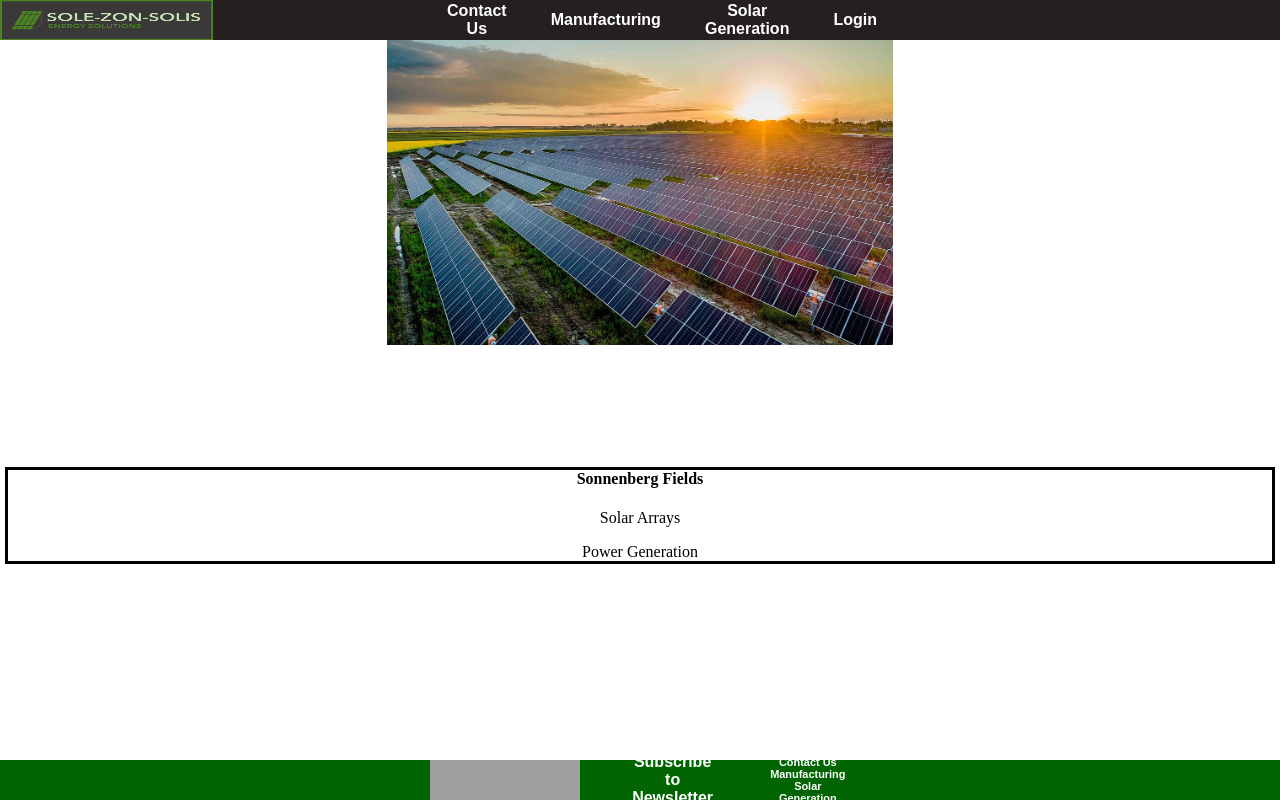
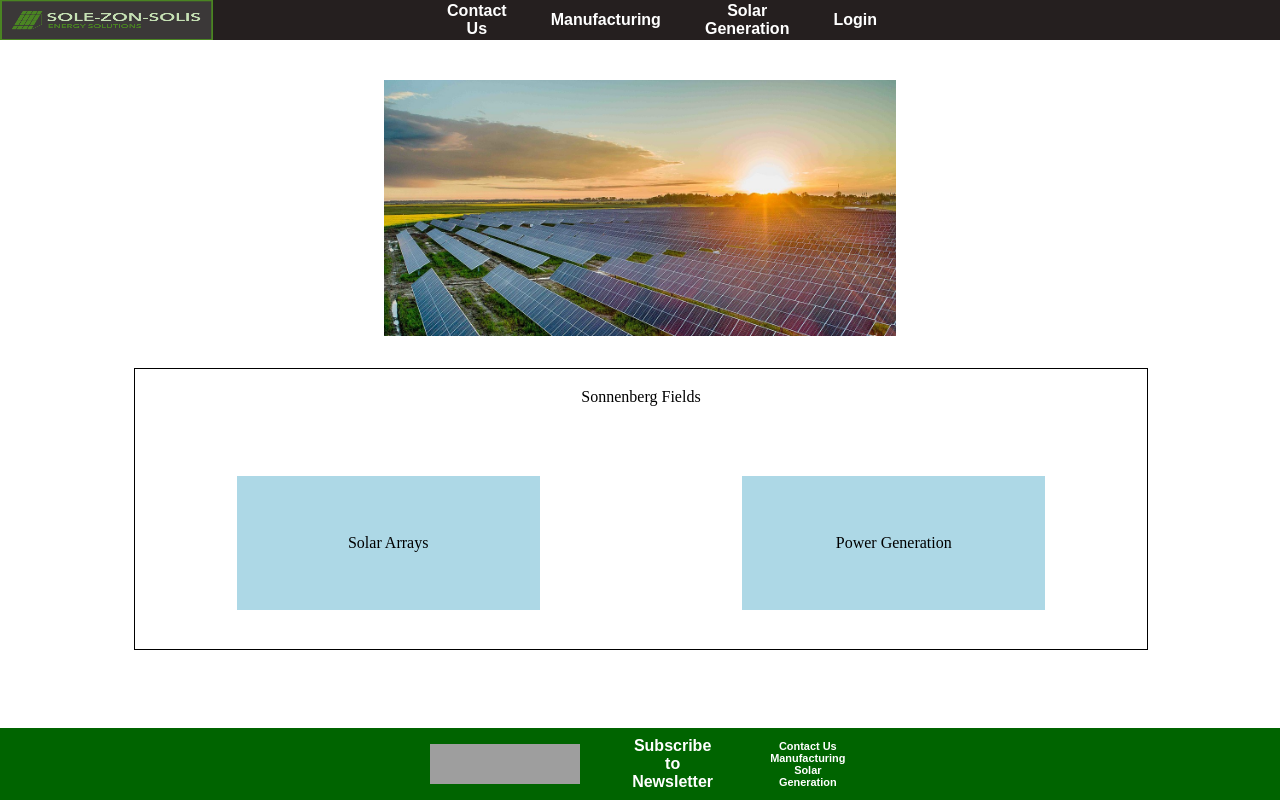
Before and after one commit to Lewis-Cyber-Defense/cfc-green, a Python web app: template src/application/templates/index.html in a window 1280 px wide. Run offline with Jinja, Linux system fonts and the light colour scheme; the template is opened without the code that fills it, so the values that code supplies are empty; grey boxes are pictures that could not be loaded.

Commit message:
Fixed Home Page! :)

```diff
--- /dev/null
+++ b/src/application/static/css/index.css
@@ -0,0 +1,93 @@
+#solarPanelSection {
+    position: fixed;
+    top: 10vh;
+    width: 40%;
+    height: 32vh;
+    left: 30%;
+    /* background-color: aqua; */
+    background-image: url(../images/solarpanels.jpg);
+    background-size: cover;
+}
+
+#bottomIndexSection {
+    display: flex;
+    position: relative;
+    width: 80%;
+    height: 35vh;
+    /* background-color: white; */
+    flex-direction: column;
+    align-self: center;
+    justify-content: center;
+    text-align: center;
+    left: 10%;
+    border: 1px solid black;
+    top: 45vh;
+}
+
+#topBottomSection {
+    display: flex;
+    position: relative;
+    width: 100%;
+    height: 20%;
+    /* background-color: red; */
+    text-align: center;
+    justify-content: center;
+}
+
+#bottomSectionLabel {
+    position: relative;
+    align-self: center;
+    padding: auto;
+    margin: auto;
+}
+
+#bottomBottomSection {
+    display: flex;
+    position: relative;
+    /* background-color: blue; */
+    width: 100%;
+    height: 80%;
+
+}
+
+#solarArraySection {
+    display: flex;
+    position: relative;
+    width: 30%;
+    height: 60%;
+    background-color: lightblue;
+    margin-top: 5%;
+    margin-left: 10%;
+    margin-right: 10%;
+    margin-bottom: 15%;
+    justify-content: center;
+    text-align: center;
+}
+
+#solarArrayLabel {
+    align-self: center;
+    padding: auto;
+    margin: auto;
+    color: black;
+}
+
+#powerGeneration {
+    display: flex;
+    position: relative;
+    width: 30%;
+    height: 60%;
+    background-color: lightblue;
+    margin-top: 5%;
+    margin-left: 10%;
+    margin-right: 10%;
+    margin-bottom: 15%;
+    justify-content: center;
+    text-align: center;
+}
+
+#powerGenerationLabel {
+    align-self: center;
+    padding: auto;
+    margin: auto;
+    color: black;
+}
--- a/src/application/static/css/menu.css
+++ b/src/application/static/css/menu.css
@@ -28,7 +28,7 @@
     bottom:0;
     left: 0;
     width: 100%;
-    height: 5%;
+    height: 9%;
     display:flex;
     justify-content:center;
     text-align: center;
@@ -59,7 +59,7 @@
 .menuItem {
     position: relative;
     width: 100%;
-    font-size: x-large;
+    font-size: large;
     text-align: center;
     justify-content: center;
 }
--- a/src/application/templates/index.html
+++ b/src/application/templates/index.html
@@ -9,6 +9,7 @@
     <!-- <link rel="stylesheet" href="https://cdn.jsdelivr.net/npm/bootstrap@4.1.3/dist/css/bootstrap.min.css" integrity="sha384-MCw98/SFnGE8fJT3GXwEOngsV7Zt27NXFoaoApmYm81iuXoPkFOJwJ8ERdknLPMO" crossorigin="anonymous"> -->
     <link rel="stylesheet" href="../static/css/main.css">
     <link rel="stylesheet" href="../static/css/menu.css">
+    <link rel="stylesheet" href="../static/css/index.css">
 
     <title>Landing page</title>
   </head>
@@ -62,11 +63,31 @@
 
     </div>
 
-    <div class="container" style="text-align:center;padding-bottom: 100px;">
+    <!-- <div class="container" style="text-align:center;padding-bottom: 100px;">
       <img src="../static/images/solarpanels.jpg" style="width:40%;">
+    </div> -->
+
+    <div id="solarPanelSection">
+
     </div>
 
-    <div class="container" style="outline-style:solid;text-align:center;">
+    <div id="bottomIndexSection">
+      <div id="topBottomSection">
+        <p id="bottomSectionLabel">Sonnenberg Fields</p>
+        </div>
+
+      <div id="bottomBottomSection">
+        <div id="solarArraySection">
+          <p id="solarArrayLabel">Solar Arrays</p>
+        </div>
+
+        <div id="powerGeneration">
+          <p id="powerGenerationLabel">Power Generation</p>
+        </div>
+      </div>
+
+    </div>
+    <!-- <div class="container" style="outline-style:solid;text-align:center;">
       <h4 class="mb-3">Sonnenberg Fields</h4>
       <div class="row align-items-md-stretch">
         <div class="col-md-6">
@@ -80,7 +101,7 @@
           </div>
         </div>
       </div>
-    </div>
+    </div> -->
 
     <div id="bottomMenuSection">
 
```
